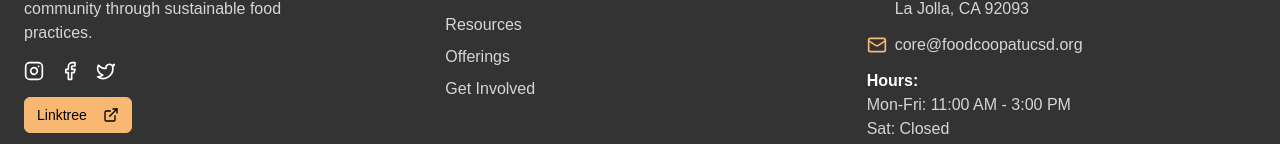
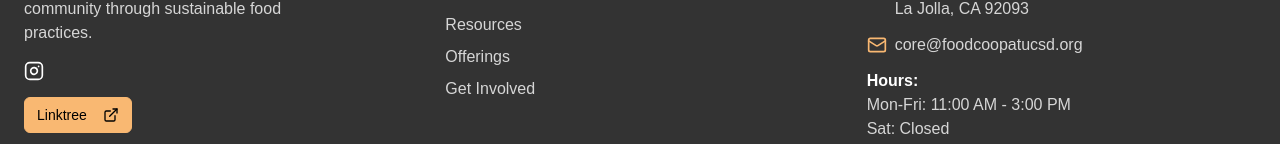
Before and after one commit to spencerwcowles/food-coop, a Next.js app: page / in a window 1280 px wide. Shown: the part 3722-3866 px from the top of the page. Built offline with nearby package versions, Linux system fonts and the light colour scheme.

Commit message:
Update footer.tsx
deleting twitter and facebook

```diff
--- a/components/footer.tsx
+++ b/components/footer.tsx
@@ -2,11 +2,9 @@
 
 import Link from "next/link";
 import {
-  Facebook,
   Instagram,
   Mail,
   MapPin,
-  Twitter,
   ArrowRight,
   ExternalLink,
 } from "lucide-react";
@@ -32,24 +30,6 @@ export default function Footer() {
                 rel="noopener noreferrer"
               >
                 <Instagram className="h-5 w-5" />
-              </a>
-              <a
-                href="https://facebook.com"
-                className="text-white hover:text-[#F9B872]"
-                aria-label="Facebook"
-                target="_blank"
-                rel="noopener noreferrer"
-              >
-                <Facebook className="h-5 w-5" />
-              </a>
-              <a
-                href="https://twitter.com"
-                className="text-white hover:text-[#F9B872]"
-                aria-label="Twitter"
-                target="_blank"
-                rel="noopener noreferrer"
-              >
-                <Twitter className="h-5 w-5" />
               </a>
             </div>
             <div className="mt-4">
```
